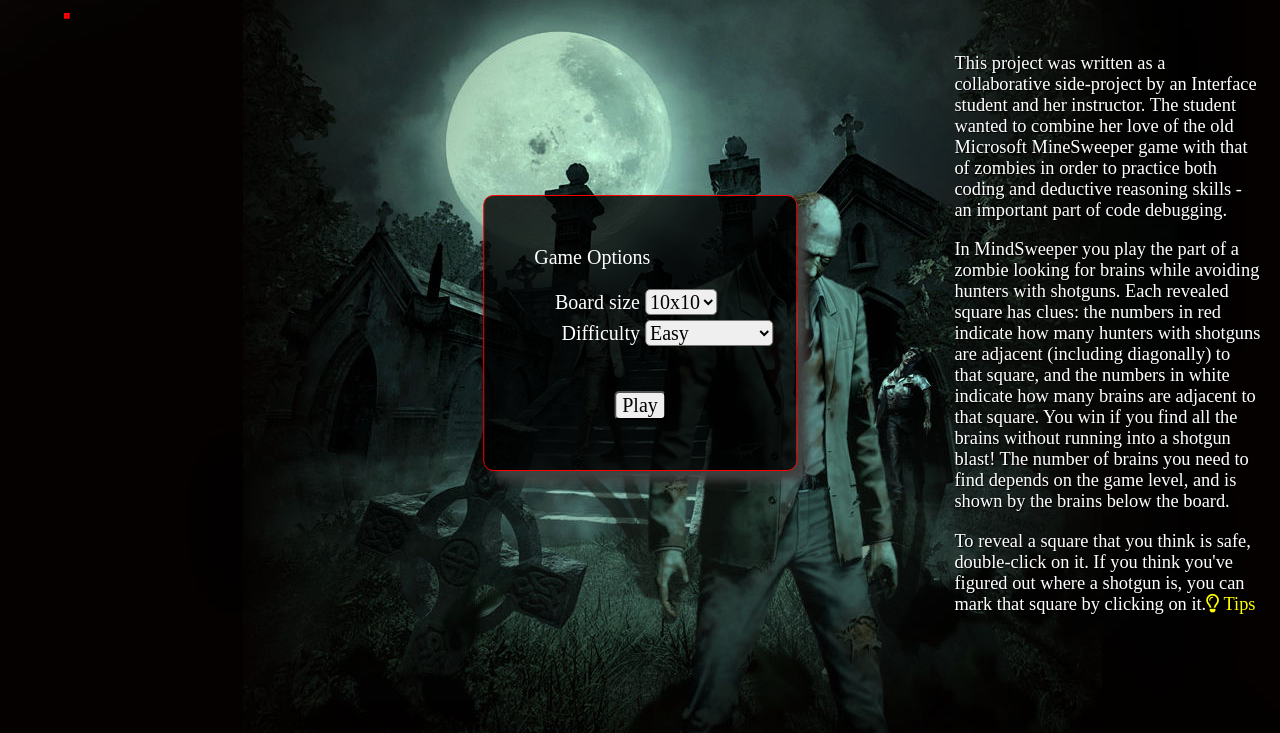
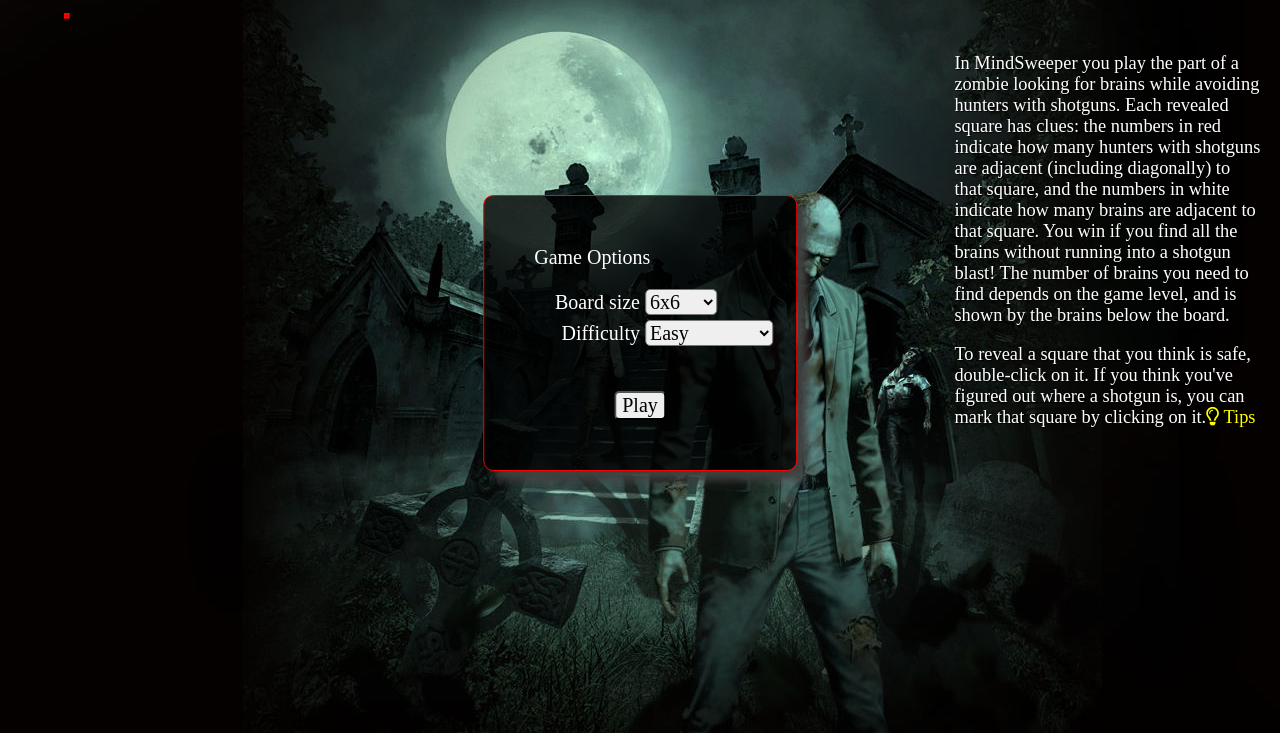
Before and after one commit to TwinFeats/zombie, a plain HTML site: page index.html in a window 1280 px wide. Shown: the part 67-800 px from the top of the page. Drawn offline with Linux system fonts and the light colour scheme.

Commit message:
Reduced board sizes

```diff
--- a/index.html
+++ b/index.html
@@ -4,7 +4,6 @@
 <meta charset="UTF-8">
 <meta name="viewport" content="width=device-width, initial-scale=1.0, maximum-scale=1.0, user-scalable=0">
 <title>Mind Sweeper</title>
-<!--<link href='https://fonts.googleapis.com/css?family=Modern+Antiqua' rel='stylesheet' type='text/css'>-->
 <script src="jquery-2.2.0.min.js"></script>
 <script src="jquery.mobile.custom.min.js"></script>
 <script src="mindsweeper.js"></script>
@@ -19,12 +18,6 @@
 	<div id="board">
 	</div>
 	<div id="instructions">
-	    This project was written as a collaborative side-project by an Interface
-	    student and her instructor. The student wanted to combine her love of the
-	    old Microsoft MineSweeper game with that of zombies in order to practice
-	    both coding and deductive reasoning skills - an important part of code
-	    debugging.
-	    <p>
 		In MindSweeper you play the part of a zombie looking for brains
 		while avoiding hunters with shotguns. Each revealed square has clues:
 		the numbers in red indicate how many hunters with shotguns are
@@ -33,12 +26,10 @@
 		You win if you find all the brains without running into a shotgun
 		blast! The number of brains you need to find depends on the game
 		level, and is shown by the brains below the board.
-	    </p>
-	    <p>
+	    <p/>
 		To reveal a square
 		that you think is safe, double-click on it. If you think you've figured out where a shotgun is, you can mark that
 		square by clicking on it.<i id="tips" class="far fa-lightbulb" title="Tips"> Tips</i>
-	    </p>
 	</div>
 	<div id="brains-score"></div>
 	<img id="exploding-brain" src="brain.png"/>
--- a/main.js
+++ b/main.js
@@ -24,23 +24,20 @@ $(document).ready(function() {
     });
 
     mindSweeper = MindSweeper();
-    //	mindSweeper.newGame("Kent",10,10,10,10);
-    //	sameGame();
     newGame();
 
     function newGame() {
         var select = "<span>Board size</span> <select name='boardType'>";
-        select += "<option selected>10x10</option>";
-        select += "<option>10x15</option>";
-        select += "<option>15x15</option>";
-        select += "<option>20x30</option>";
-        select += "<option>30x45</option>";
+        select += "<option selected>6x6</option>";
+        select += "<option>8x8</option>";
+        select += "<option>10x10</option>";
+        select += "<option>20x20</option>";
         select += "</select><br/>";
         select += "<span>Difficulty</span> <select name='level'>";
         select += "<option value='10' selected>Easy</option>";
         select += "<option value='15'>Medium</option>";
         select += "<option value='20'>Hard</option>";
-        select += "<option value='23'>Appocolypse</option>";
+        select += "<option value='25'>Appocolypse</option>";
         select += "</select><br/>";
         $("body").buttonPopup({
             message: "Game Options<p>"+select+"</p>",
```
Lines whose indentation alone changed are shown as unchanged.
